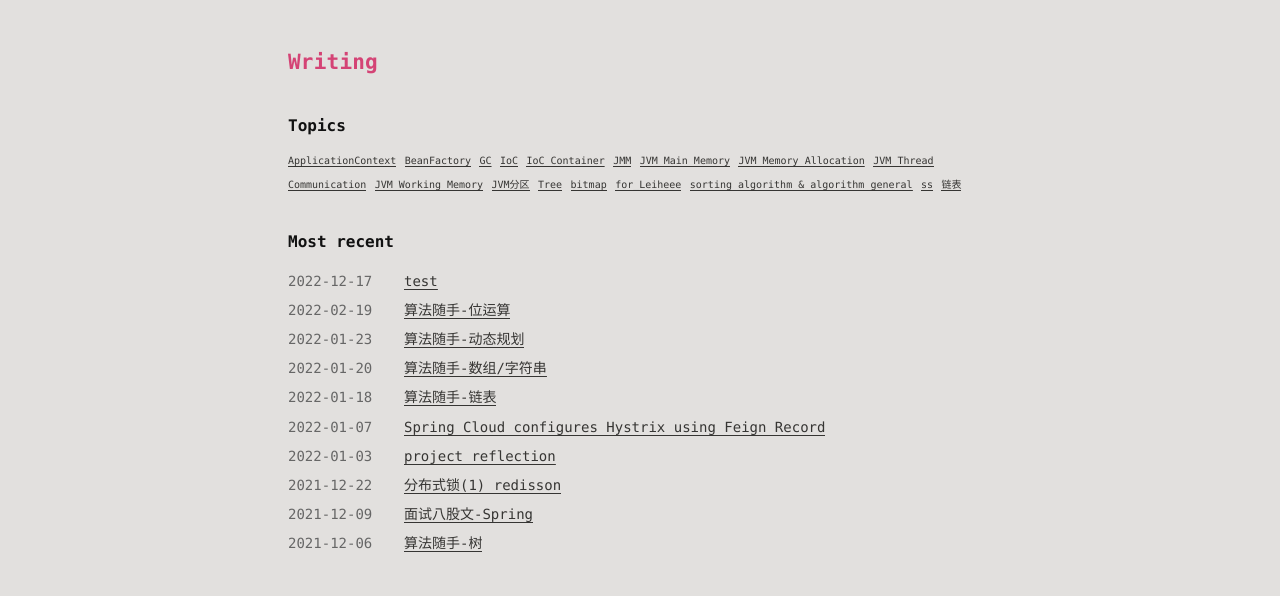
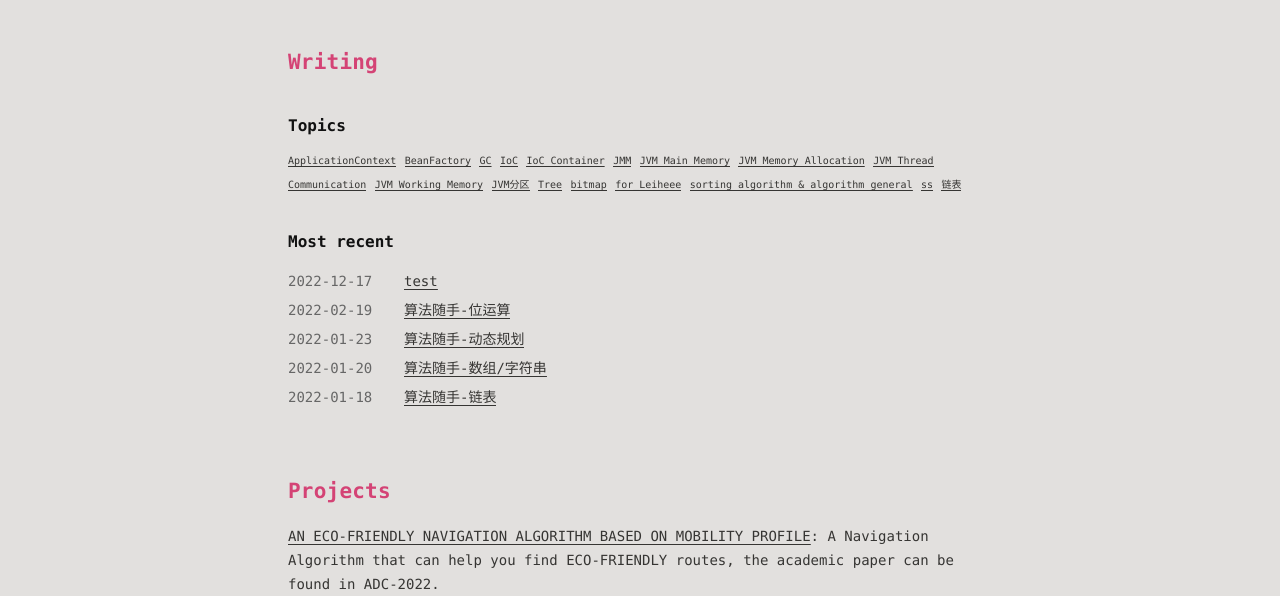
Before and after one commit to Shain001/shain001.github.io, a plain HTML site: page index.html in a window 1280 px wide. Shown: the part 204-800 px from the top of the page. Drawn offline with nearby package versions, Linux system fonts and the light colour scheme; a web font is replaced by a local one.

Commit message:
Site updated: 2022-12-17 03:08:39

```diff
--- a/index.html
+++ b/index.html
@@ -231,106 +231,6 @@
 </span>
       </li>
 
-      <li class="post-item">
-
-    <div class="meta">
-
-
-          <time datetime="2022-01-07T05:15:36.000Z" itemprop="datePublished">2022-01-07</time>
-
-
-    </div>
-
-
-        <span>
-
-        <a class="" href="/2022/01/07/Spring-Cloud-configures-Hystrix-using-Feign-Record/">Spring Cloud configures Hystrix using Feign Record</a>
-
-
-
-</span>
-      </li>
-
-      <li class="post-item">
-
-    <div class="meta">
-
-
-          <time datetime="2022-01-03T05:20:27.000Z" itemprop="datePublished">2022-01-03</time>
-
-
-    </div>
-
-
-        <span>
-
-        <a class="" href="/2022/01/03/project-reflection/">project reflection</a>
-
-
-
-</span>
-      </li>
-
-      <li class="post-item">
-
-    <div class="meta">
-
-
-          <time datetime="2021-12-21T23:37:22.000Z" itemprop="datePublished">2021-12-22</time>
-
-
-    </div>
-
-
-        <span>
-
-        <a class="" href="/2021/12/22/%E5%88%86%E5%B8%83%E5%BC%8F%E9%94%81-1/">分布式锁(1) redisson</a>
-
-
-
-</span>
-      </li>
-
-      <li class="post-item">
-
-    <div class="meta">
-
-
-          <time datetime="2021-12-08T21:07:01.000Z" itemprop="datePublished">2021-12-09</time>
-
-
-    </div>
-
-
-        <span>
-
-        <a class="" href="/2021/12/09/%E9%9D%A2%E8%AF%95%E5%85%AB%E8%82%A1%E6%96%87-Spring/">面试八股文-Spring</a>
-
-
-
-</span>
-      </li>
-
-      <li class="post-item">
-
-    <div class="meta">
-
-
-          <time datetime="2021-12-06T04:28:56.000Z" itemprop="datePublished">2021-12-06</time>
-
-
-    </div>
-
-
-        <span>
-
-        <a class="" href="/2021/12/06/%E7%AE%97%E6%B3%95%E9%9A%8F%E6%89%8B-%E6%A0%91/">算法随手-树</a>
-
-
-
-</span>
-      </li>
-
   </ul>
 
 </section>
@@ -341,12 +241,17 @@
   <ul class="project-list">
 
       <li class="project-item">
-        <a target="_blank" rel="noopener" href="https://hexo.io/">Hexo</a>: <p>A fast, simple &amp; powerful blog framework</p>
+        <a target="_blank" rel="noopener" href="https://link.springer.com/chapter/10.1007/978-3-031-15512-3_10/">AN ECO-FRIENDLY NAVIGATION ALGORITHM BASED ON MOBILITY PROFILE</a>: <p>A Navigation Algorithm that can help you find ECO-FRIENDLY routes, the academic paper can be found in ADC-2022.</p>
 
       </li>
 
       <li class="project-item">
-        <a target="_blank" rel="noopener" href="http://fontawesome.io/">Font Awesome</a>: <p>The iconic font and CSS toolkit</p>
+        <a target="_blank" rel="noopener" href="https://github.com/Shain001/flashsale">TIME LIMIT SALE SYSTEM</a>: <p>A demo micro-service project that builds an online crazy sale platform.</p>
+
+      </li>
+
+      <li class="project-item">
+        <a target="_blank" rel="noopener" href="https://github.com/shain001shortlink">TIME LIMIT SALE SYSTEM</a>: <p>A commercial platform where users can shortern their urls and monitor/analysis/manage their website (Ongoing).</p>
 
       </li>
 
```
Also changed, not shown: page/2/index.html (+7 -102 lines), sitemap.xml (+26 -26 lines).
